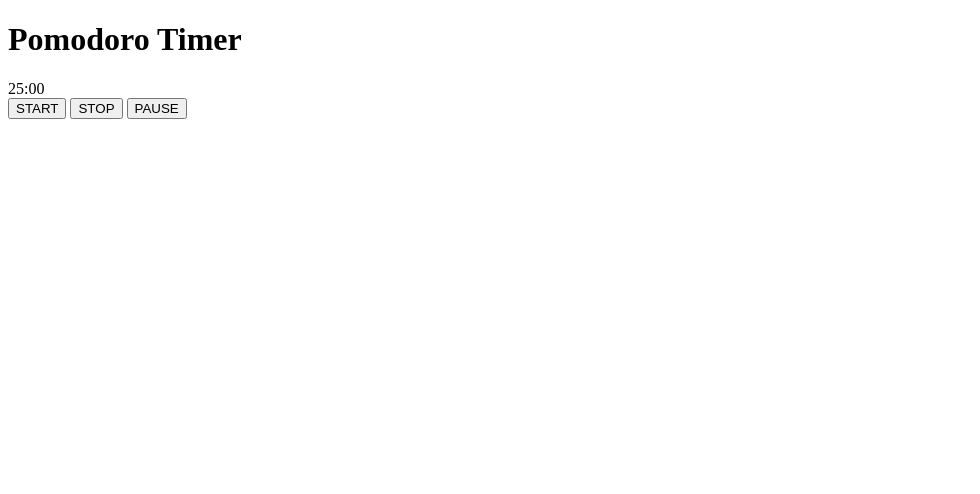
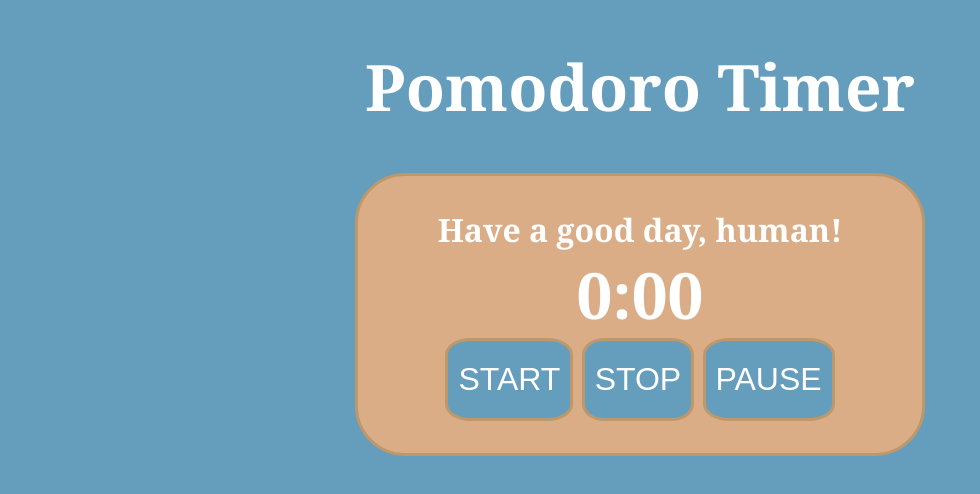
Before and after one commit to sahion/Pomodoro-Timer, a plain HTML site: page index.html in a window 1280 px wide. Shown: the whole page, without its empty margins (0-980 px from the left). Drawn offline with Linux system fonts and the light colour scheme.

Commit message:
Change design of timer

```diff
--- a/index.html
+++ b/index.html
@@ -6,11 +6,12 @@
 <body>
     <h1>Pomodoro Timer</h1>
     <div class="main">
+        <div class ="pomodoroNumber">Have a good day, human!</div>
         <div class="timer">
             25:00
         </div>
         <div class="buttons">
-            <div class ="pomodoroNumber"></div>
+
             <button id="start">START</button>
             <button id="stop">STOP</button>
             <button id="pause">PAUSE</button>
--- a/scripts/script.js
+++ b/scripts/script.js
@@ -1,25 +1,3 @@
-const buttons = document.querySelectorAll('.buttons button');
-const timer = document.querySelector('.timer');
-const pomodoro = document.querySelector('.pomodoroNumber');
-
-let workMinutes = 0.05;
-let breakMinutes = 0.07;
-seconds = workMinutes * 60;
-
-workStatus = true;
-
-pomodoroCount=1;
-
-
-let interval;
-
-let started = false;
-
-const startTimer = () =>  {
-  interval=setInterval(changeEverySecond,1000);
-  pomodoro.textContent=`Pomodoro Number ${pomodoroCount}`;
-}
-
 function changeEverySecond(){
 
   displayTimer();
@@ -64,8 +42,9 @@ function choiceAction(e){
       displayTimer();
       clearInterval(interval);
       started = false;
-      pomodoro.textContent=``;
+      pomodoro.textContent=`Already ended?`;
       document.title = `Pomodoro Timer`;
+      pomodoroCount=1;
       break;
     case 'pause':
       clearInterval(interval);
@@ -75,14 +54,27 @@ function choiceAction(e){
 }
 
 
+const buttons = document.querySelectorAll('.buttons button');
+const timer = document.querySelector('.timer');
+const pomodoro = document.querySelector('.pomodoroNumber');
+let workMinutes = 25;
+let breakMinutes = 5;
+seconds = workMinutes * 60;
+timer.textContent=`${(Math.floor(seconds / 60) < 10)?"0"+Math.floor(seconds / 60):Math.floor(Math.floor(seconds % 60))}:${(Math.floor(seconds % 60) < 10)?"0"+Math.floor(seconds % 60):Math.floor(seconds % 60)}`;
+
+workStatus = true;
+
+pomodoroCount=1;
 
 
+let interval;
 
+let started = false;
 
-
-
-
-
+const startTimer = () =>  {
+  interval=setInterval(changeEverySecond,1000);
+  pomodoro.textContent=`Pomodoro Number ${pomodoroCount}`;
+}
 
 
 buttons.forEach(button => addEventListener('click',choiceAction));
--- a/styles/style.css
+++ b/styles/style.css
@@ -0,0 +1,45 @@
+body{
+  background-color: #659dbd;
+  font-family:Georgia, 'Times New Roman', Times, serif;
+  text-align: center;
+  font-size:2em;
+  font-weight: 900;
+}
+.main {
+  width:500px;
+  background-color: #Daad86;
+  border:3px solid #bc986a;
+  margin:0 auto;
+  padding:1em 1em;
+  border-radius:50px;
+}
+
+h1{
+  color:#ffffff;
+}
+
+button{
+  padding:20px 10px;
+  font-size:1em;
+  border-radius: 20%;
+
+  background-color:#659dbd;
+  color:white;
+  border:3px solid #bc986a;
+
+}
+
+.timer{
+  font-size:2em;
+  color:white;
+}
+button:hover{
+  background-color:#Daad86;
+  border:3px solid #659dbd;
+}
+.pomodoroNumber{
+  display:absolute;
+  color:white;
+  text-align:center;
+  pad
+}
```
